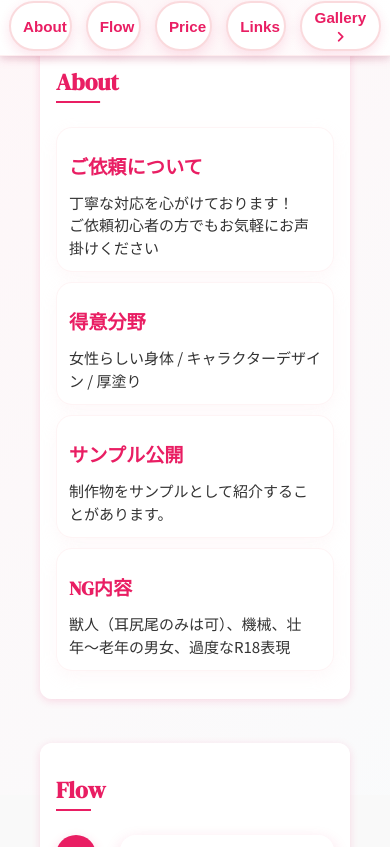
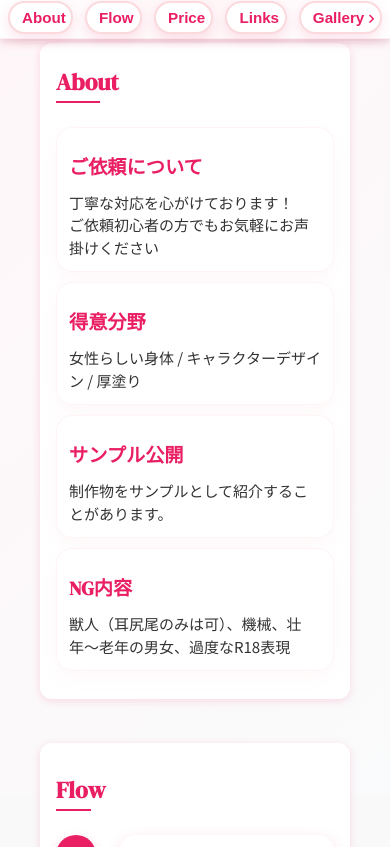
Before and after one commit to kikowana/NyamoPortfolio, an Astro site: page / in a window 390 px wide. Shown: the part 49-896 px from the top of the page. Built offline with nearby package versions, Linux system fonts and the light colour scheme; Astro itself is replaced by a stand-in of ours.

Commit message:
[fix] モバイル使用時のレイアウト修正

```diff
--- a/src/components/Header.vue
+++ b/src/components/Header.vue
@@ -117,10 +117,10 @@ const props = defineProps({
 
 .nav {
   display: flex;
-  justify-content: center; /* flex-endから変更して中央揃えに */
+  justify-content: flex-end; /* 中央揃えから右寄せに戻す */
   gap: 12px;
   padding: 0;
-  width: 100%; /* 横幅を100%に設定して中央揃えをサポート */
+  margin-left: auto; /* 右寄せを強化 */
 }
 
 .nav-button {
@@ -151,6 +151,15 @@ const props = defineProps({
   100% {
     transform: translateY(0);
     opacity: 1;
+  }
+}
+
+/* モバイル・タブレットサイズでは中央揃えにする */
+@media (max-width: 700px) {
+  .nav {
+    justify-content: center; /* モバイルとタブレットでは中央揃え */
+    margin-left: 0; /* 右寄せをキャンセル */
+    width: 100%; /* 幅を100%に設定 */
   }
 }
 
@@ -259,8 +268,10 @@ const props = defineProps({
   }
   .header-inner {
     padding: 6px 8px 2px 8px;
-  }  .header-title {
-    font-size: 1.25rem;
+  }
+
+  .header-title {
+    font-size: 1.15rem !important; /* 1.25remから1.15remへさらに小さく */
     margin-bottom: 4px;
     display: flex;
     justify-content: center;
@@ -268,9 +279,10 @@ const props = defineProps({
   }
 
   .title-decoration {
-    font-size: 1rem;
+    font-size: 0.9rem; /* 装飾アイコンも小さく */
   }
-    .header-title:hover {
+
+  .header-title:hover {
     animation: titleFloat 2.5s ease-in-out infinite;
   }
 
@@ -296,16 +308,53 @@ const props = defineProps({
     100% {
       transform: translateY(-6px) rotate(12deg) scale(1.3);
       text-shadow: 0 0 10px rgba(233, 30, 99, 0.8);
-    }  }.nav {
+    }
+  }
+
+  .nav {
     width: 100%;
     justify-content: space-evenly;
-    gap: 1px;  /* さらに間隔を狭める */
-  }  .nav-button {
-    padding: 4px 3px;  /* パディングをさらに小さくする */
-    font-size: 0.75rem;  /* フォントサイズをさらに小さくする */
-    min-width: 45px;  /* ボタンの最小幅を小さくする */
-    margin: 0 1px;
-    border-radius: 14px; /* 小さいボタンに合わせて角丸も調整 */
+    gap: 0px; /* ギャップをなくす */
+  }
+
+  .nav-button {
+    padding: 2px 1px; /* パディングを最小限に */
+    font-size: 0.65rem; /* フォントサイズをさらに小さく */
+    min-width: 35px; /* ボタンの最小幅をさらに小さく */
+    margin: 0;
+    border-radius: 12px; /* 小さいボタンに合わせて角丸も調整 */
+  }
+
+  /* アイコンもさらに小さく */
+  .mobile-icon {
+    font-size: 10px !important;
+    margin-top: 1px !important;
+    margin-bottom: -1px;
+  }
+
+  /* スクリーンサイズに応じてボタンサイズを動的調整 */
+  @media (max-width: 380px) {
+    .nav-button {
+      font-size: 0.6rem; /* さらに小さく */
+      min-width: 30px;
+      padding: 2px 0px;
+    }
+
+    .mobile-icon {
+      font-size: 9px !important;
+    }
+  }
+
+  /* 画面が非常に小さい場合 */
+  @media (max-width: 340px) {
+    .nav-button {
+      font-size: 0.55rem; /* 極小サイズに */
+      min-width: 28px;
+    }
+
+    .header-title {
+      font-size: 1.05rem !important; /* タイトルも極小に */
+    }
   }
 }
 </style>
--- a/src/components/NavButton.vue
+++ b/src/components/NavButton.vue
@@ -1,6 +1,6 @@
 <template>
   <button class="nav-button" @click="handleClick">
-    <span>
+    <span :class="{'button-content': true, 'compact-content': isMobileView && rightIcon}">
       <span v-if="leftIcon" class="material-icons-round icon">arrow_back_ios</span>
       <slot />
       <span v-if="rightIcon" :class="{'material-icons-round': true, 'icon': true, 'mobile-icon': isMobileView}">arrow_forward_ios</span>
@@ -26,6 +26,7 @@ const isMobileView = ref(false)
 // 画面サイズの変更を監視する
 const updateMobileView = () => {
   if (isBrowser) {
+    // モバイルビュー判定を調整（よりきめ細かく）
     isMobileView.value = window.innerWidth <= 600
   }
 }
@@ -153,10 +154,36 @@ function scrollToTarget() {
 <style>
 @media (max-width: 600px) {
   .mobile-icon {
-    display: block;
+    display: inline-block;
     font-size: 12px !important;
-    margin-top: 2px !important;
-    margin-bottom: -2px;
+    margin-top: 1px !important;
+    margin-bottom: -1px;
+    vertical-align: middle;
+  }
+
+  /* モバイル表示での最適化 */
+  .compact-content {
+    display: flex;
+    flex-direction: row;
+    align-items: center;
+    justify-content: center;
+    white-space: nowrap;
+  }
+
+  .compact-content .mobile-icon {
+    font-size: 10px !important;
+    margin-left: -1px;
+  }
+
+  /* 小さな画面サイズでの特別な最適化 */
+  @media (max-width: 380px) {
+    .compact-content {
+      letter-spacing: -0.5px; /* 文字間隔を狭める */
+    }
+
+    .compact-content .mobile-icon {
+      font-size: 9px !important;
+    }
   }
 }
 </style>
```
